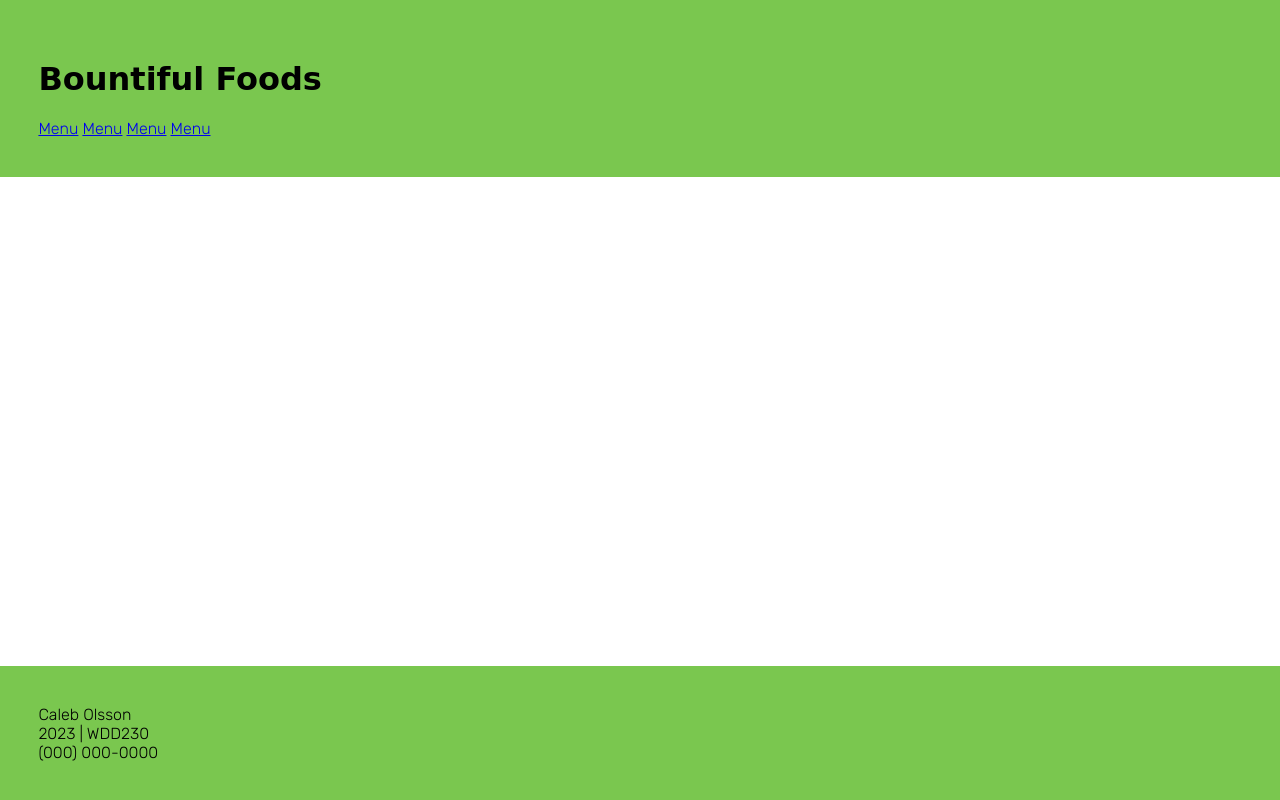
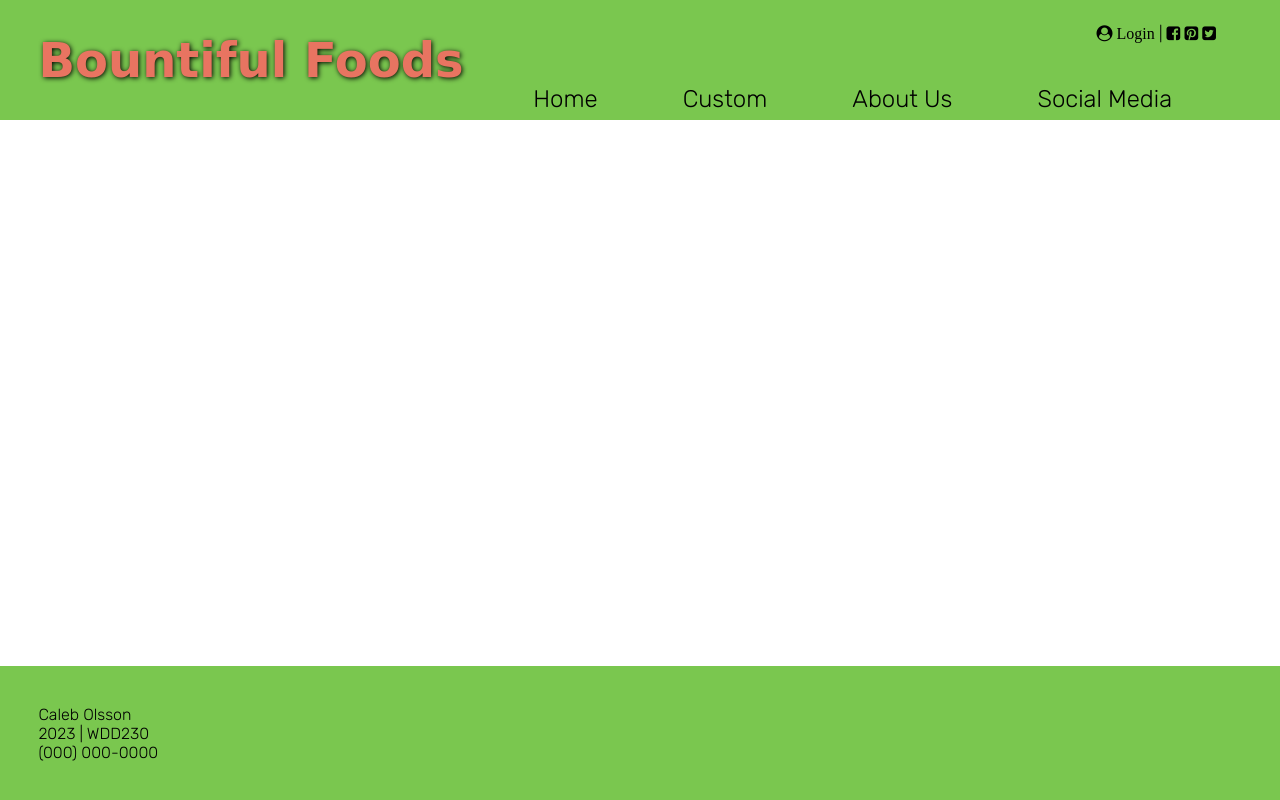
Before and after one commit to calebolsson/wdd230, a plain HTML site: page finalproject/index.html in a window 1280 px wide. Drawn offline with Linux system fonts and the light colour scheme; files that its build step writes are made by us from their sources; a web font is replaced by a local one.

Commit message:
first draft menu buttons

```diff
--- a/finalproject/index.html
+++ b/finalproject/index.html
@@ -10,6 +10,7 @@
     <meta name="description"
         content="The smoothie professionals of southern California. Come custom-build your own smoothie with our quality ingredients, or take notes as our smoothie engineers design you a drink to match your diet and taste.">
     <link rel="stylesheet" href="styles/style.css">
+    <link rel="stylesheet" href="https://cdnjs.cloudflare.com/ajax/libs/font-awesome/4.7.0/css/font-awesome.min.css">
     <link rel="stylesheet" href="styles/small.css" media="(max-width: 500px)">
     <link rel="stylesheet" href="styles/medium.css" media="(min-width: 500px) and (max-width: 1023px)">
     <link rel="stylesheet" href="styles/large.css" media="(min-width: 1024px)">
@@ -19,11 +20,17 @@
     <header>
         <h1>Bountiful Foods</h1>
         <nav>
-            <a href="#">Menu</a>
-            <a href="#">Menu</a>
-            <a href="#">Menu</a>
-            <a href="#">Menu</a>
+            <a href="#">Home</a>
+            <a href="#">Custom</a>
+            <a href="#">About Us</a>
+            <a href="#">Social Media</a>
         </nav>
+        <div id="loginicons">
+            <i class="fa fa-user-circle"> Login</i> |
+            <i class="fa fa-facebook-square"></i>
+            <i class="fa fa-pinterest-square"></i>
+            <i class="fa fa-twitter-square"></i>
+        </div>
     </header>
     <main>
         <div id="hero">
--- a/finalproject/styles/style.css
+++ b/finalproject/styles/style.css
@@ -13,6 +13,13 @@ h2,
 h3,
 h4 {
     font-family: 'Delicious Handrawn', cursive;
+    color: var(--bittersweet);
+    text-shadow: black 1px 1px 5px;
+}
+
+h1 {
+    font-size: 3em;
+    display: inline;
 }
 
 a,
@@ -20,6 +27,21 @@ p,
 div,
 section {
     font-family: 'Rubik', sans-serif;
+    color: black;
+}
+
+a {
+    text-decoration: none;
+    font-size: 1.5em;
+    padding: 2% 2% 1% 2%;
+}
+
+a:hover,
+a:focus,
+a::selection {
+    color: white;
+    background-color: var(--bittersweet);
+    border-radius: 20px 20px 0 0;
 }
 
 header,
@@ -31,9 +53,11 @@ footer {
 }
 
 header {
-    padding: 3%;
+    padding: 0% 3% 0% 3%;
     margin: 0;
     top: 0;
+    display: flex;
+    flex-flow: row wrap;
 }
 
 footer {
@@ -41,3 +65,18 @@ footer {
     margin: 0;
     bottom: 0;
 }
+
+nav {
+    bottom: 0;
+    flex-grow: 2;
+    display: flex;
+    flex-flow: row;
+    justify-content: space-evenly;
+    align-items: flex-end;
+}
+
+#loginicons {
+    position: absolute;
+    top: 20%;
+    right: 5%;
+}
```
